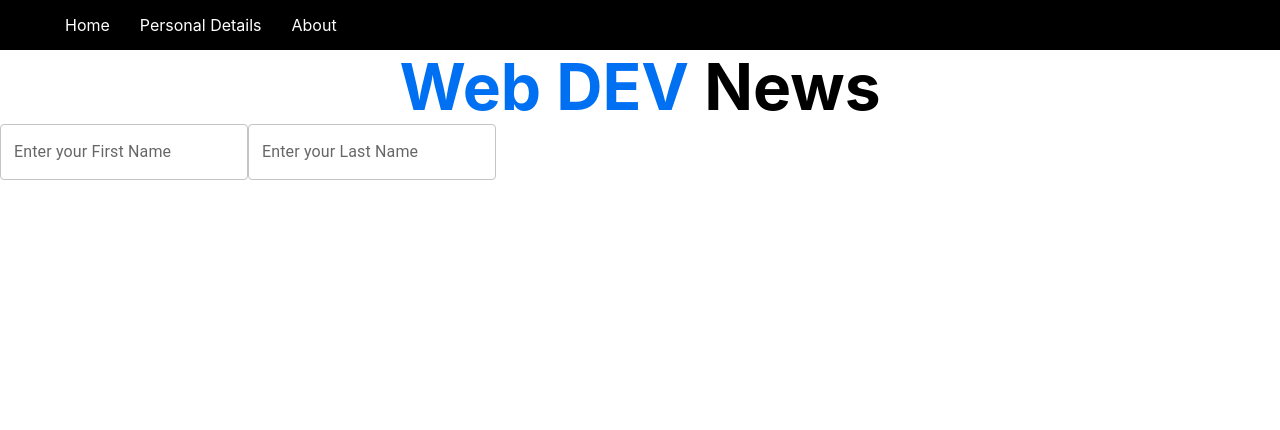
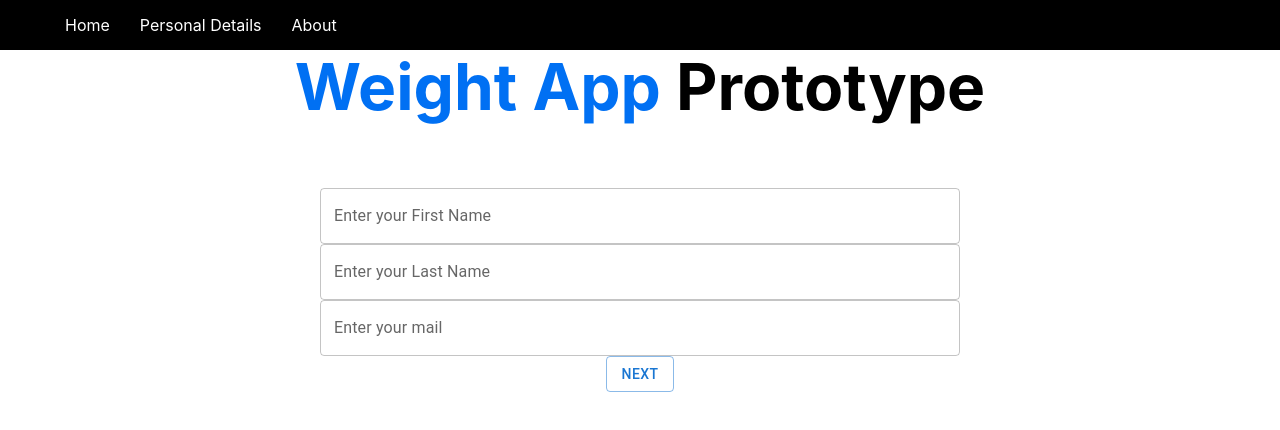
Before and after one commit to CiuCui/WeightAppProto, a Next.js app in the folder weight_app_proto/: page /personalDetails in a window 1280 px wide. Shown: the top 430 px of the page. Built offline with nearby package versions, Linux system fonts and the light colour scheme.

Commit message:
State Input Forms
Input Forms für State

```diff
--- a/weight_app_proto/components/FormPersonalDetails.js
+++ b/weight_app_proto/components/FormPersonalDetails.js
@@ -1,10 +1,43 @@
 import React from 'react'
+import Button from '@mui/material/Button';
+import TextField from '@mui/material/TextField';
 
-const FormPersonalDetails = () => {
+import personalStyles from '../styles/Personal.module.css'
+
+
+
+const FormPersonalDetails = ({ nextStep, prevStep, values, handleChange }) => {
+
+
     return (
-        <div>
+        <>
+            <div className={personalStyles.main}>
+                <TextField
+                    className={personalStyles.field}
+                    label="Enter your Age"
+                    onChange={e => handleChange("age", e)}
+                    defaultValue={values.age}
+                />
+                <TextField
+                    className={personalStyles.field}
+                    label="Enter your weight"
+                    onChange={e => handleChange("weight", e)}
+                    defaultValue={values.weight}
+                />
+                <TextField
+                    className={personalStyles.field}
+                    label="Enter your height"
+                    onChange={e => handleChange("height", e)}
+                    defaultValue={values.height}
+                />
+                <div className={personalStyles.stepBtn}>
+                    <Button onClick={prevStep} variant="outlined">Previous</Button>
+                    <Button onClick={nextStep} variant="outlined">Next</Button>
+                </div>
 
-        </div>
+            </div>
+            <Button />
+        </>
     )
 }
 
--- a/weight_app_proto/components/FormUserDetails.js
+++ b/weight_app_proto/components/FormUserDetails.js
@@ -1,11 +1,12 @@
 import React from 'react';
+import personalStyles from '../styles/Personal.module.css'
 
 import { ThemeProvider as MuiThemeProvider } from '@mui/material/styles';
 import AppBar from '@mui/material/AppBar';
 import TextField from '@mui/material/TextField';
 import Button from '@mui/material/Button';
 
-const FormUserDetails = (values, handleChange) => {
+const FormUserDetails = ({ nextStep, values, handleChange }) => {
 
 
     const continueToNextStep = e => {
@@ -16,14 +17,28 @@ const FormUserDetails = (values, handleChange) => {
 
     return (
         <>
+            <div className={personalStyles.main}>
                 <TextField
+                    className={personalStyles.field}
                     label="Enter your First Name"
-                onChange={() => handleChange("firstName")}
+                    onChange={e => handleChange("firstName", e)}
+                    defaultValue={values.firstName}
                 />
                 <TextField
+                    className={personalStyles.field}
                     label="Enter your Last Name"
-                onChange={() => handleChange("lastName")}
+                    onChange={e => handleChange("lastName", e)}
+                    defaultValue={values.lastName}
                 />
+                <TextField
+                    className={personalStyles.field}
+                    label="Enter your mail"
+                    onChange={e => handleChange("mail", e)}
+                    defaultValue={values.mail}
+                />
+                <Button onClick={nextStep} variant="outlined">Next</Button>
+            </div>
+
         </>
     )
 }
--- a/weight_app_proto/components/Header.js
+++ b/weight_app_proto/components/Header.js
@@ -5,7 +5,7 @@ const Header = () => {
     return (
         <div>
             <h1 className={headerStyles.title}>
-                <span>Web DEV</span> News
+                <span>Weight App</span> Prototype
             </h1>
         </div>
     )
--- a/weight_app_proto/components/Nav.js
+++ b/weight_app_proto/components/Nav.js
@@ -10,7 +10,7 @@ const Nav = () => {
                     <Link href='/'>Home</Link>
                 </li>
                 <li>
-                    <Link href='personalDetails'>Personal Details</Link>
+                    <Link href='/personalDetails'>Personal Details</Link>
                 </li>
                 <li>
                     <Link href='/about'>About</Link>
--- a/weight_app_proto/components/UserForm.js
+++ b/weight_app_proto/components/UserForm.js
@@ -1,4 +1,4 @@
-import React, { useState } from 'react';
+import React, { useState, useEffect } from 'react';
 import FormUserDetails from './FormUserDetails';
 import FormPersonalDetails from './FormPersonalDetails';
 
@@ -9,7 +9,16 @@ const userForm = () => {
     const [firstName, setFirstName] = useState("")
     const [lastName, setLastName] = useState("")
     const [mail, setMail] = useState("")
+    const [age, setAge] = useState("")
+    const [weight, setWeight] = useState("")
+    const [height, setHeight] = useState("")
+
     const [values, setValues] = useState({})
+
+    useEffect(() => {
+        setValues({ step, firstName, lastName, mail, age, weight, height })
+    }, [step, firstName, lastName, mail, age, weight, height])
+
 
     // Proceed to next step
     const nextStep = () => {
@@ -27,8 +36,28 @@ const userForm = () => {
     };
 
     // Handle fields change
-    const handleChange = (input) => {
-        alert(input)
+    const handleChange = (input, e) => {
+        switch (input) {
+            case "firstName":
+                console.log("Firstname: ", e.target.value)
+                setFirstName(e.target.value);
+                break;
+            case "lastName":
+                setLastName(e.target.value)
+                break;
+            case "mail":
+                setMail(e.target.value)
+                break;
+            case "age":
+                setAge(e.target.value)
+                break;
+            case "weight":
+                setWeight(e.target.value)
+                break;
+            case "height":
+                setHeight(e.target.value)
+                break;
+        }
     };
 
 
@@ -36,13 +65,19 @@ const userForm = () => {
         case 1:
             return (
                 <FormUserDetails
+                    nextStep={nextStep}
                     values={values}
                     handleChange={handleChange}
                 />
             );
         case 2:
             return (
-                <FormPersonalDetails />
+                <FormPersonalDetails
+                    nextStep={nextStep}
+                    prevStep={prevStep}
+                    values={values}
+                    handleChange={handleChange}
+                />
             );
     }
 }
--- a/weight_app_proto/pages/personalDetails.js
+++ b/weight_app_proto/pages/personalDetails.js
@@ -1,5 +1,6 @@
 import React from 'react';
 import UserForm from '../components/UserForm'
+
 
 const personalDetails = () => {
     return (
--- /dev/null
+++ b/weight_app_proto/styles/Personal.module.css
@@ -0,0 +1,127 @@
+.container {
+    padding: 0 2rem;
+    justify-content: flex-start;
+  }
+
+.stepBtn {
+    display: flex;
+    width: 100%;
+    justify-content: space-around;
+    margin-top: 1rem;
+}
+
+  .main {
+    min-height: 100vh;
+    padding: 4rem 0;
+    flex: 1;
+    display: flex;
+    flex-direction: column;
+    justify-content: flex-start;
+    align-items: center;
+    font-size: 1.25rem;
+    width: 100%
+  }
+
+  .field {
+      margin-top: 1rem;
+      width: max(50%, 5rem)
+  }
+
+  .footer {
+    display: flex;
+    flex: 1;
+    padding: 2rem 0;
+    border-top: 1px solid #eaeaea;
+    justify-content: center;
+    align-items: center;
+  }
+
+  .footer a {
+    display: flex;
+    justify-content: center;
+    align-items: center;
+    flex-grow: 1;
+  }
+
+  .title a {
+    color: #0070f3;
+    text-decoration: none;
+  }
+
+  .title a:hover,
+  .title a:focus,
+  .title a:active {
+    text-decoration: underline;
+  }
+
+  .title {
+    margin: 0;
+    line-height: 1.15;
+    font-size: 4rem;
+  }
+
+  .title,
+  .description {
+    text-align: center;
+  }
+
+  .description {
+    margin: 4rem 0;
+    line-height: 1.5;
+    font-size: 1.5rem;
+  }
+
+  .code {
+    background: #fafafa;
+    border-radius: 5px;
+    padding: 0.75rem;
+    font-size: 1.1rem;
+    font-family: Menlo, Monaco, Lucida Console, Liberation Mono, DejaVu Sans Mono,
+      Bitstream Vera Sans Mono, Courier New, monospace;
+  }
+
+  .grid {
+    display: flex;
+    align-items: center;
+    justify-content: center;
+    flex-wrap: wrap;
+    max-width: 800px;
+  }
+
+  .card {
+    margin: 1rem;
+    padding: 1.5rem;
+    text-align: left;
+    color: inherit;
+    text-decoration: none;
+    border: 1px solid #eaeaea;
+    border-radius: 10px;
+    transition: color 0.15s ease, border-color 0.15s ease;
+    max-width: 300px;
+  }
+
+  .card:hover,
+  .card:focus,
+  .card:active {
+    color: #0070f3;
+    border-color: #0070f3;
+  }
+
+  .card h2 {
+    margin: 0 0 1rem 0;
+    font-size: 1.5rem;
+  }
+
+  .card p {
+    margin: 0;
+    font-size: 1.25rem;
+    line-height: 1.5;
+  }
+
+
+  @media (max-width: 600px) {
+    .grid {
+      width: 100%;
+      flex-direction: column;
+    }
+  }
```
Lines whose indentation alone changed are shown as unchanged.
